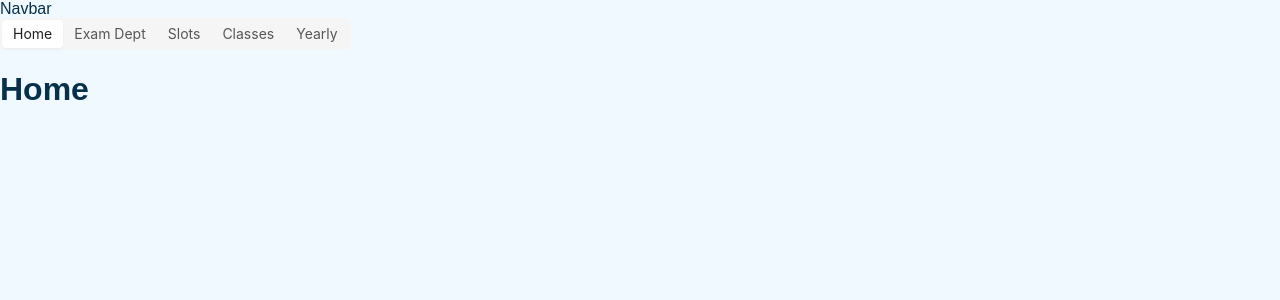
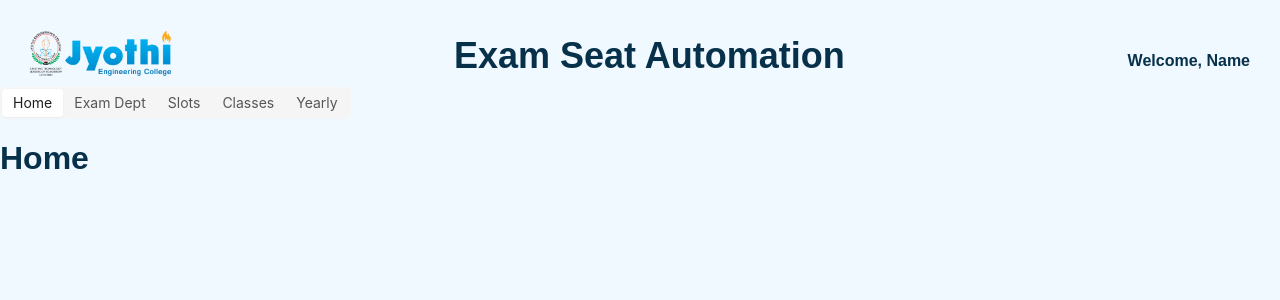
Before and after one commit to jyothi-engineering-college/exam-seat-automation, a React (Vite) app: page / in a window 1280 px wide. Shown: the top 300 px of the page. Built offline with nearby package versions, Linux system fonts and the light colour scheme; a web font is replaced by a local one.

Commit message:
header added

```diff
--- a/src/components/Navbar.jsx
+++ b/src/components/Navbar.jsx
@@ -1,9 +1,12 @@
-import React from 'react'
-
+import "../styles/Navbar.css"
 const Navbar = () => {
   return (
-    <div>Navbar</div>
-  )
+    <div className="navbar">
+      <img className="brandLogo" src="../Logo.png" alt="" srcset="" />
+        <h2 className="appName">Exam Seat Automation</h2>
+      <p className="welcomeName">Welcome, Name</p>
+    </div>
+  );
 }
 
 export default Navbar
--- a/src/pages/dashboard/SharedLayout.jsx
+++ b/src/pages/dashboard/SharedLayout.jsx
@@ -4,9 +4,9 @@ import Navbar from "../../components/Navbar";
 import NavigationTab from "../../components/NavigationTab";
 const Sharedlayout = () => {
   return (
-      <>
-          <Navbar />
-          <NavigationTab/>
+    <>
+      <Navbar />
+      <NavigationTab />
       <Outlet />
     </>
   );
--- /dev/null
+++ b/src/styles/Navbar.css
@@ -0,0 +1,26 @@
+.navbar {
+  display: flex;
+  align-items: center;
+  justify-content: space-between;
+  padding: 30px 30px 10px 30px;
+}
+
+.brandLogo {
+  height: 45px;
+  width: auto;
+}
+
+.appName {
+  margin: 0 auto;
+font-size: 36px;
+  text-align: center;
+  padding-top: 5px;
+  flex-grow: 1;
+}
+
+.welcomeName {
+  margin: 0;
+  font-weight: 600;
+  padding-top: 15px;
+  text-align: right;
+}
```
